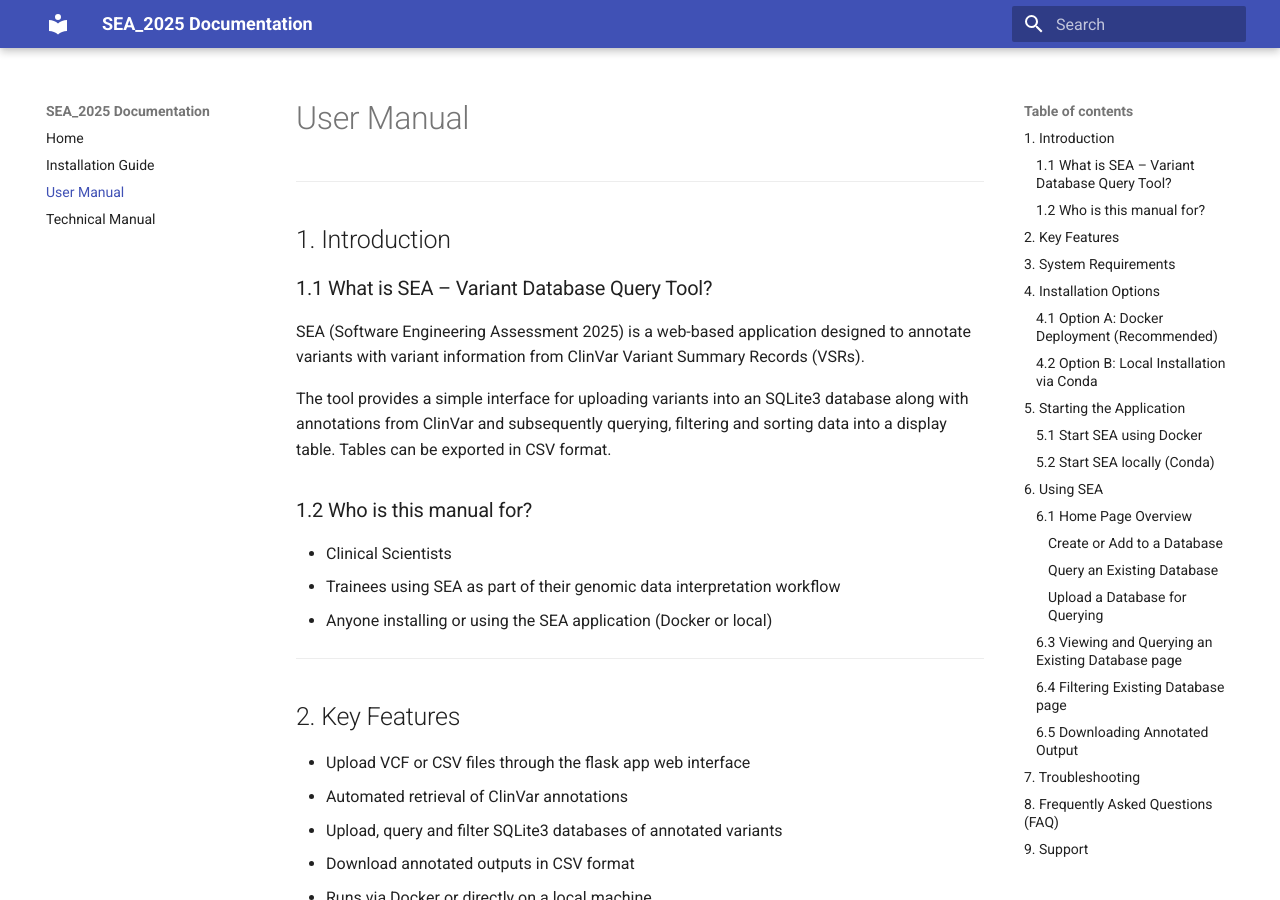
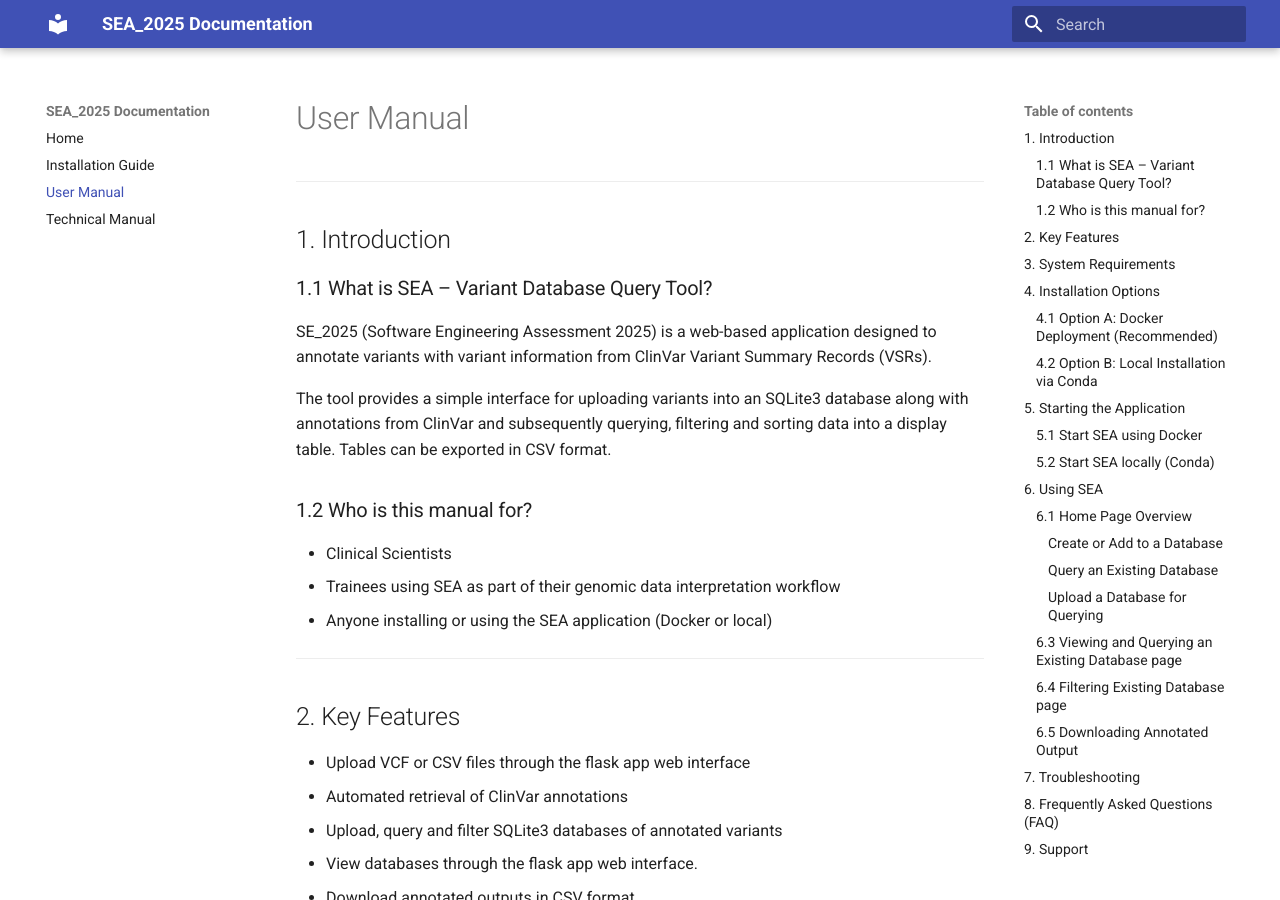
Before and after one commit to RebeccaSizer/Software_Engineering_Assessment_2025_AR_RW_RS, an MkDocs documentation site: the page built from docs/user_manual.md, in a window 1280 px wide and 900 px high. Built offline with MkDocs 1.6.1 and Material for MkDocs 9.7.7, drawn with Linux system fonts in a browser that asks for light colours.

Commit message:
Update user_manual.md

```diff
--- a/docs/user_manual.md
+++ b/docs/user_manual.md
@@ -4,7 +4,7 @@
 ## 1. Introduction
 
 ### 1.1 What is SEA – Variant Database Query Tool?
-SEA (Software Engineering Assessment 2025) is a web-based application designed to annotate variants with variant information from ClinVar Variant Summary Records (VSRs).
+SE_2025 (Software Engineering Assessment 2025) is a web-based application designed to annotate variants with variant information from ClinVar Variant Summary Records (VSRs).
 
 The tool provides a simple interface for uploading variants into an SQLite3 database along with annotations from ClinVar and subsequently querying, filtering and sorting data into a display table. Tables can be exported in CSV format.
 
@@ -20,6 +20,7 @@ The tool provides a simple interface for uploading variants into an SQLite3 data
 - Upload VCF or CSV files through the flask app web interface
 - Automated retrieval of ClinVar annotations
 - Upload, query and filter SQLite3 databases of annotated variants
+- View databases through the flask app web interface.
 - Download annotated outputs in CSV format
 - Runs via Docker or directly on a local machine
 
```
